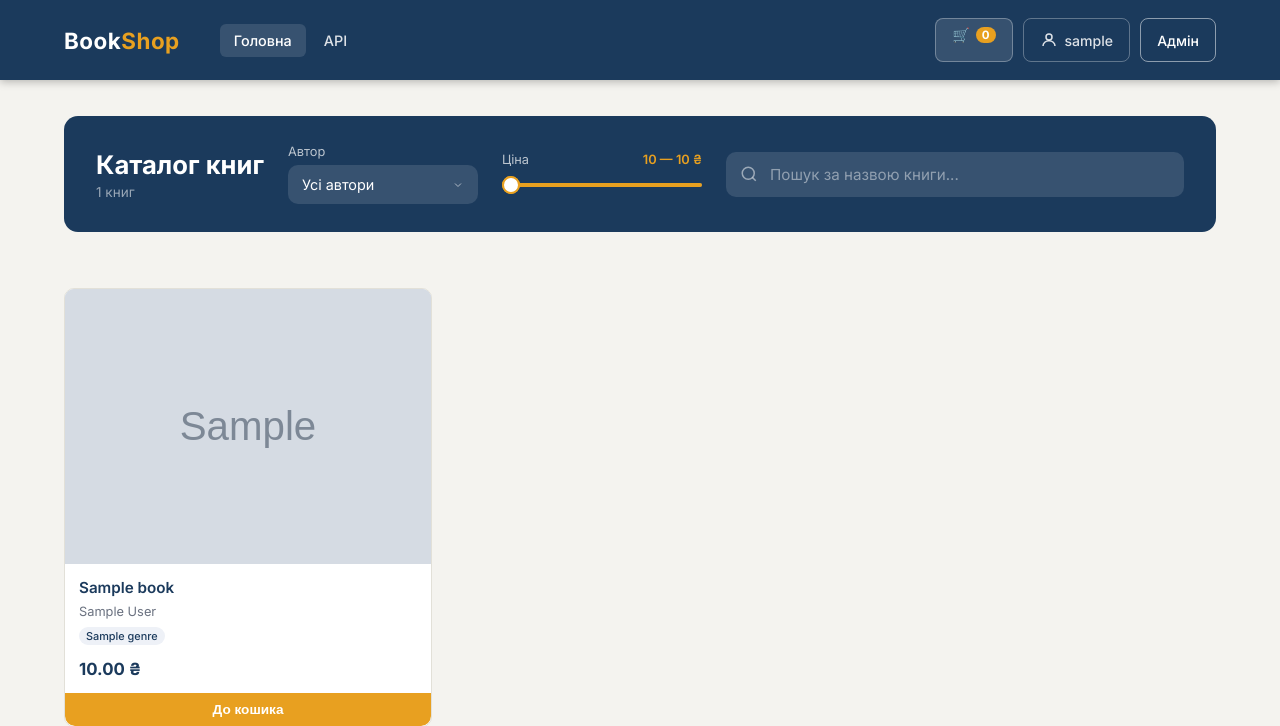
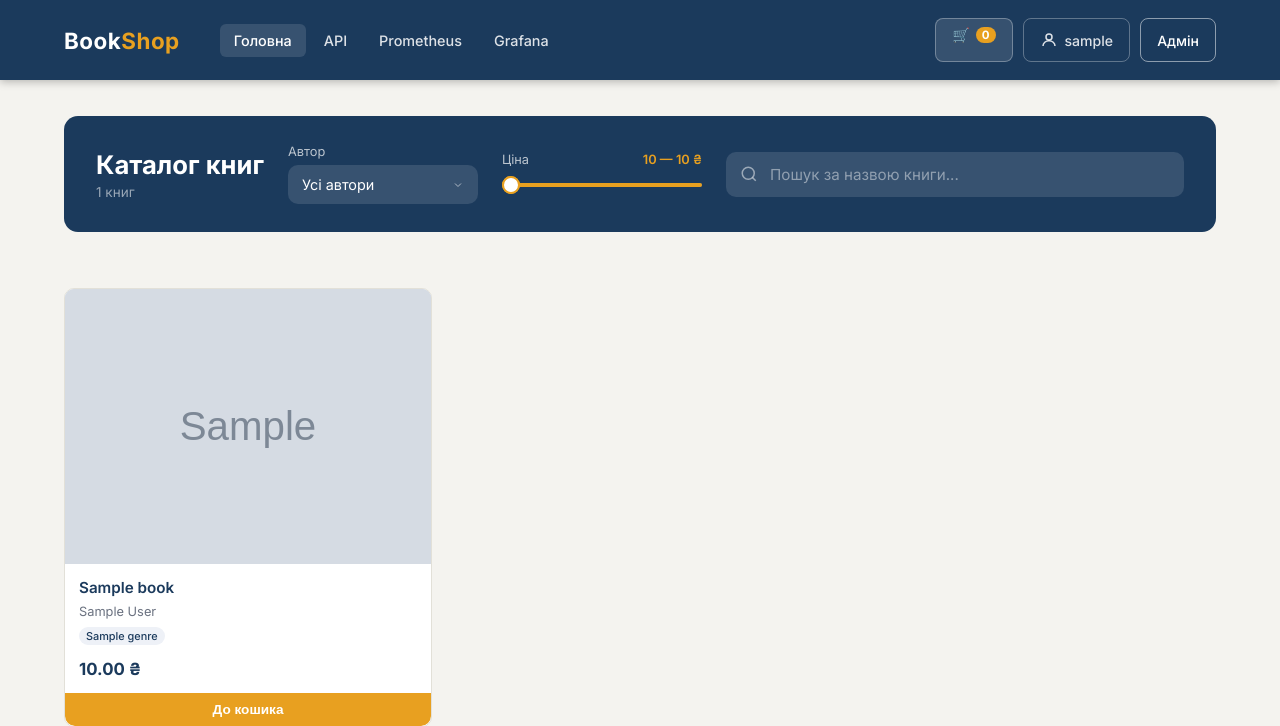
Before and after one commit to Baranotik15/online-bookshop, a Django app: page / in a window 1280 px wide. Shown: the top 726 px of the page. Run offline with Django 5.2, Linux system fonts and the light colour scheme; a user stored in the database is signed in; tables that the repository leaves empty hold one stand-in row (values such as "Sample post"); grey boxes marked "Sample" are stand-in pictures; parts of the project's set-up code (start-up, migrations or seed data) failed here and were passed over.

Commit message:
feat: add Prometheus and Grafana links in navbar for admin users (desktop only)

```diff
--- a/templates/base.html
+++ b/templates/base.html
@@ -19,6 +19,10 @@
         <nav>
             <a href="/">Головна</a>
             <a href="/api/" target="_blank" class="nav-api">API</a>
+            {% if user.is_staff %}
+                <a href="http://13.223.155.69:9090" target="_blank" class="nav-api">Prometheus</a>
+                <a href="http://13.223.155.69:3000" target="_blank" class="nav-api">Grafana</a>
+            {% endif %}
         </nav>
         <div class="header-actions">
             <a href="/cart/" class="cart-btn" id="cartBtn">
```
